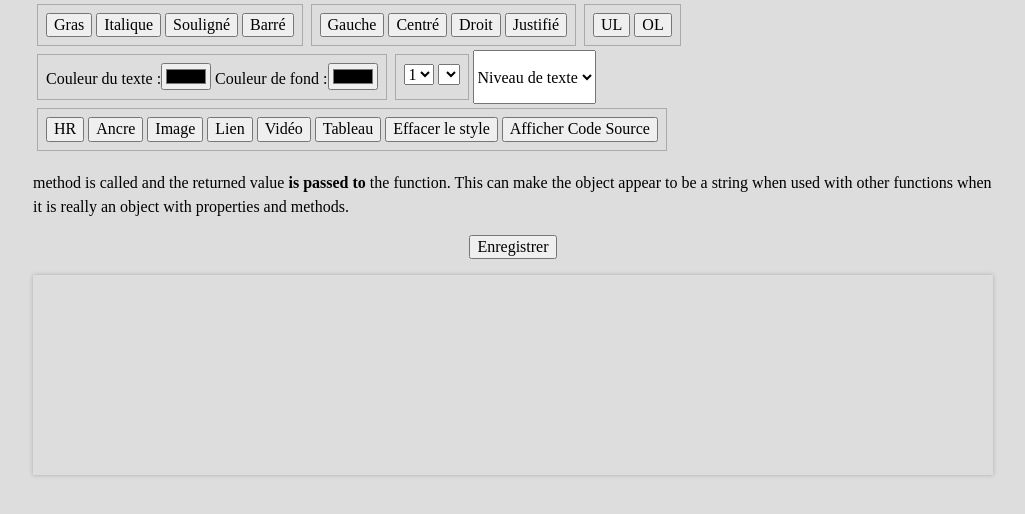
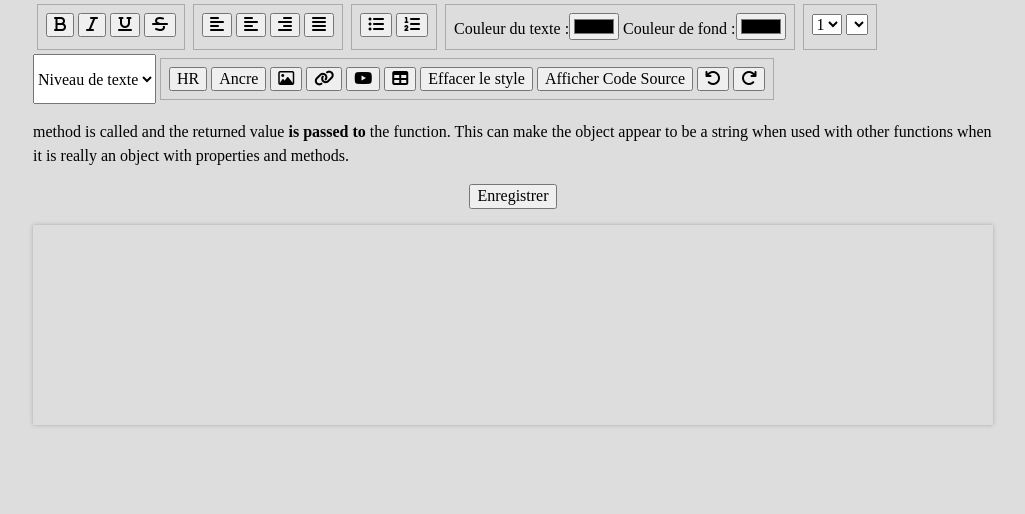
Before and after one commit to ThibaultCarmantrand/html-editor, a website: page src/index.html in a window 1280 px wide. Shown: the whole page, without its empty margins (127-1152 px from the left). Drawn offline with nearby package versions, Linux system fonts and the light colour scheme; files that its build step writes are made by us from their sources.

Commit message:
modified icon italic

```diff
--- a/src/index.html
+++ b/src/index.html
@@ -5,28 +5,29 @@
   <title>HTML Editor</title>
   <link rel="stylesheet" href="https://cdnjs.cloudflare.com/ajax/libs/normalize/5.0.0/normalize.min.css">
   <link rel="stylesheet" href="./assets/css/min/styles.min.css">
+  <script src="https://use.fontawesome.com/465909e527.js"></script>
 </head>
 <body>
 
 <main>
   <section class="controls">
     <section class="text-formatting">
-      <button id="ctrl_bold" data-command="bold">Gras</button>
-      <button id="ctrl_italic" data-command="italic">Italique</button>
-      <button id="ctrl_underline" data-command="underline">Souligné</button>
-      <button id="ctrl_crossed" data-command="strikeThrough">Barré</button>
+      <button id="ctrl_bold" data-command="bold"><i class="fa fa-bold"></i></button>
+      <button id="ctrl_italic" data-command="italic"><i class="fa fa-italic"></i></button>
+      <button id="ctrl_underline" data-command="underline"><i class="fa fa-underline"></i></button>
+      <button id="ctrl_crossed" data-command="strikeThrough"><i class="fa fa-strikethrough"></i></button>
     </section>
 
     <section class="text-alignment">
-      <button id="ctrl_left" data-command="justifyLeft">Gauche</button>
-      <button id="ctrl_center" data-command="justifyCenter">Centré</button>
-      <button id="ctrl_right" data-command="justifyRight">Droit</button>
-      <button id="ctrl_justify" data-command="justifyFull">Justifié</button>
+      <button id="ctrl_left" data-command="justifyLeft"><i class="fa fa-align-left"></i></button>
+      <button id="ctrl_center" data-command="justifyCenter"><i class="fa fa-align-left"></i></button>
+      <button id="ctrl_right" data-command="justifyRight"><i class="fa fa-align-right"></i></button>
+      <button id="ctrl_justify" data-command="justifyFull"><i class="fa fa-align-justify"></i></button>
     </section>
 
     <section class="lists">
-      <button id="ctrl_ul" data-command="insertUnorderedList">UL</button>
-      <button id="ctrl_ol" data-command="insertOrderedList">OL</button>
+      <button id="ctrl_ul" data-command="insertUnorderedList"><i class="fa fa-list-ul"></i></button>
+      <button id="ctrl_ol" data-command="insertOrderedList"><i class="fa fa-list-ol"></i></button>
     </section>
 
 
@@ -68,12 +69,14 @@
     <section class="others">
       <button id="ctrl_hr" data-command="insertHorizontalRule">HR</button>
       <button id="ctrl_anchor">Ancre</button>
-      <button id="ctrl_image" data-command="insertImage">Image</button>
-      <button id="ctrl_link" data-command="createLink">Lien</button>
-      <button id="ctrl_video">Vidéo</button>
-      <button id="ctrl_array">Tableau</button>
+      <button id="ctrl_image" data-command="insertImage"><i class="fa fa-image"></i></button>
+      <button id="ctrl_link" data-command="createLink"><i class="fa fa-link"></i></button>
+      <button id="ctrl_video"><i class="fa fa-youtube-play"></i></button>
+      <button id="ctrl_array"><i class="fa fa-table"></i></button>
       <button id="control_delete-formatting" data-command="removeFormat">Effacer le style</button>
       <button id="control_show-source" data-command="insertHTML">Afficher Code Source</button>
+      <button id="ctrl_undo" onclick="command('undo')"><i class="fa fa-rotate-left"></i></button>
+      <button id="ctrl_redo" onclick="command('redo')"><i class="fa fa-rotate-right"></i></button>
     </section>
   </section>
 
```
